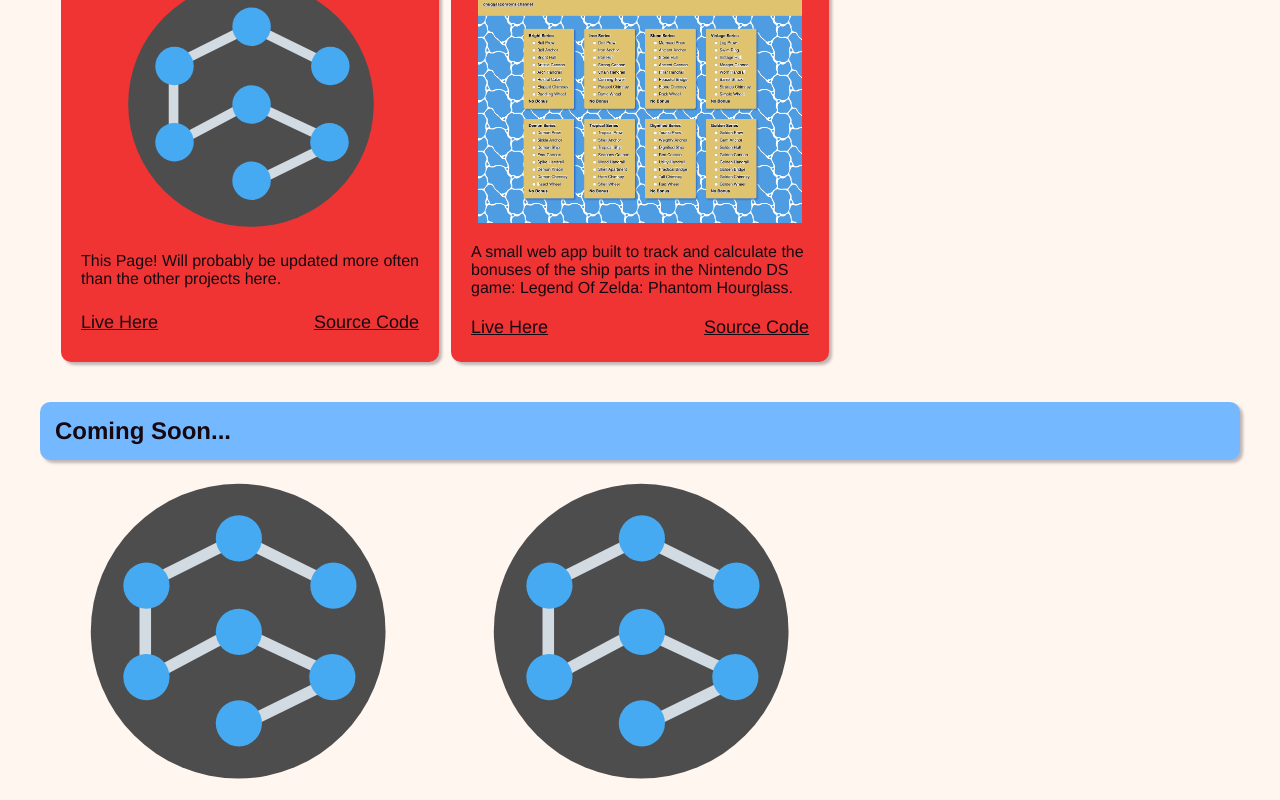
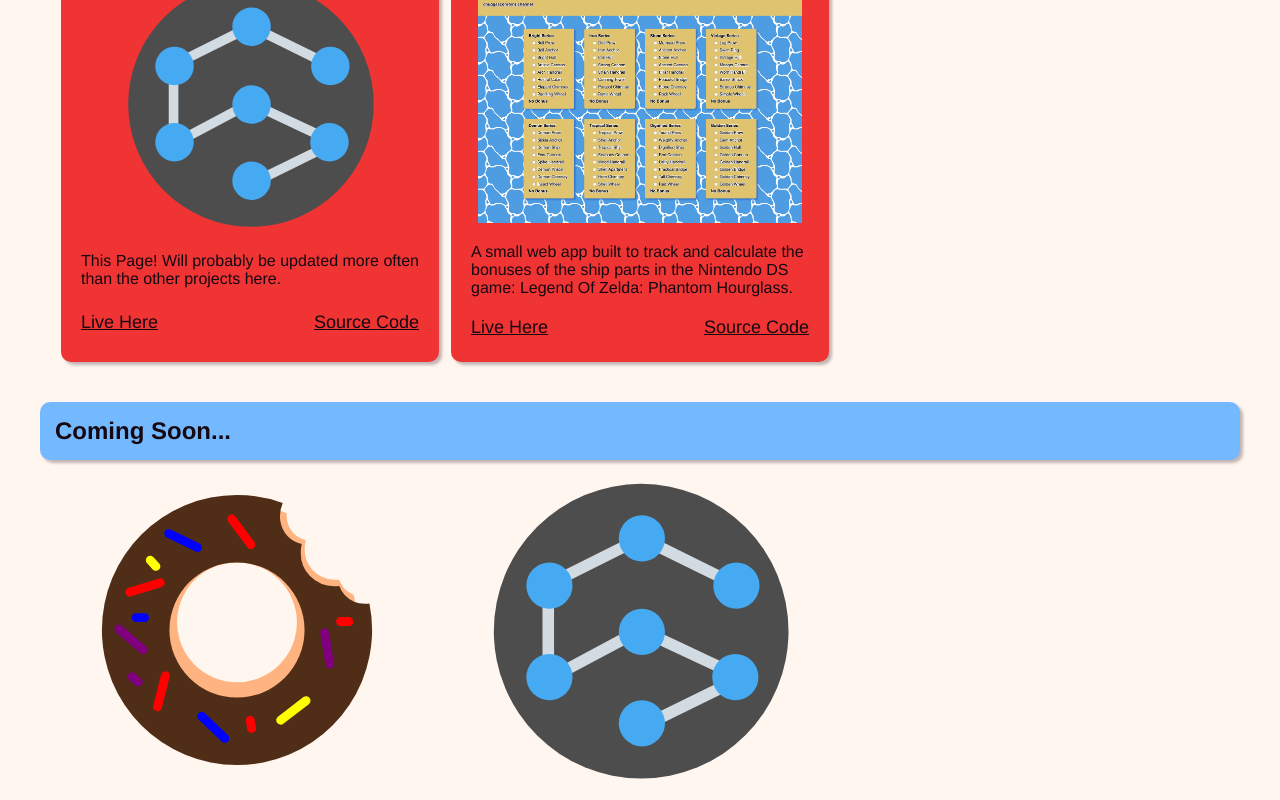
Before and after one commit to joshevangels/joshevangels.github.io, a React (Vite) app: page / in a window 1280 px wide. Shown: the part 886-1686 px from the top of the page. Built offline with nearby package versions, Linux system fonts and the light colour scheme.

Commit message:
Add donut icon

```diff
--- a/src/pages/Home.page.tsx
+++ b/src/pages/Home.page.tsx
@@ -2,6 +2,7 @@ import * as React from "react";
 import { InfoCard } from "../components/InfoCard";
 import { ProjectCard } from "../components/ProjectCard";
 import ColorLogo from "../images/color-orbment.svg";
+import DonutLogo from "../images/donut.svg";
 import PhantomHourglass from "../images/PHSPT.png";
 
 export const HomePage: React.FunctionComponent = () => {
@@ -48,7 +49,7 @@ export const HomePage: React.FunctionComponent = () => {
                     Coming Soon...
                 </h2>
                 <div className="coming-section card-group">
-                    <img src={ColorLogo}/>
+                    <img src={DonutLogo}/>
                     <img src={ColorLogo}/>
                 </div>
             </main>
```
Also changed, not shown: src/images/donut.svg (added).
